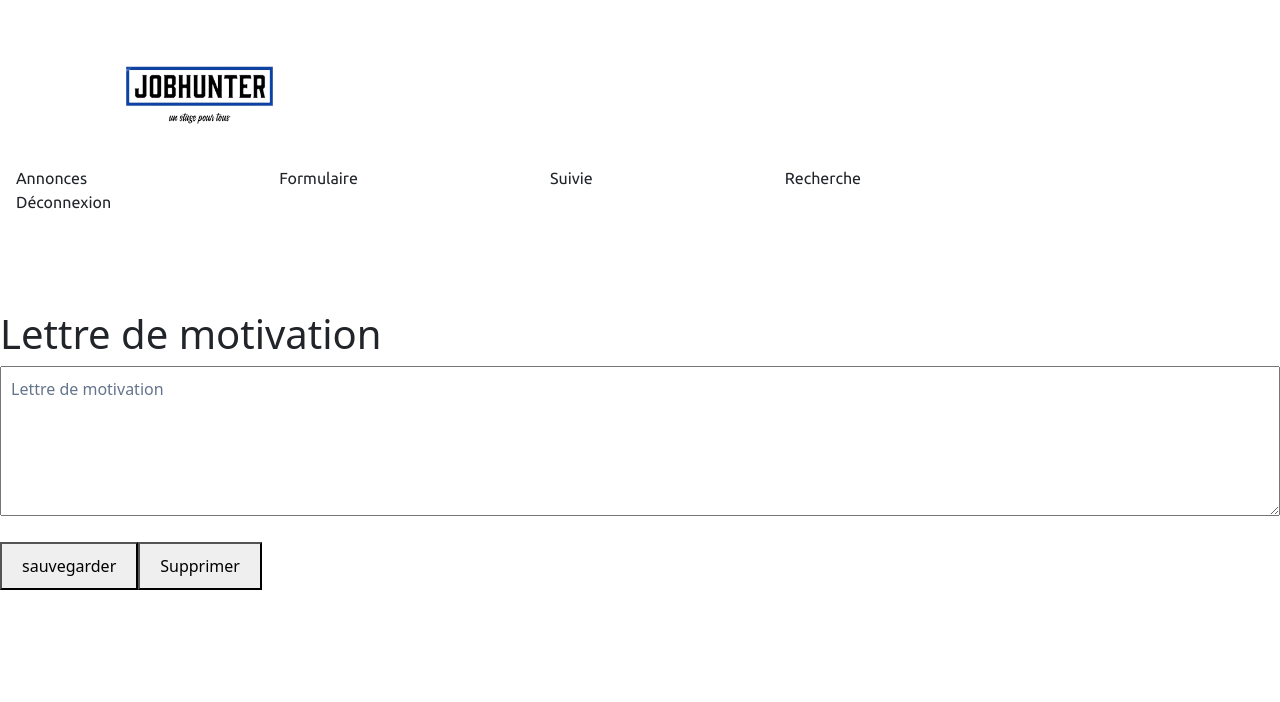
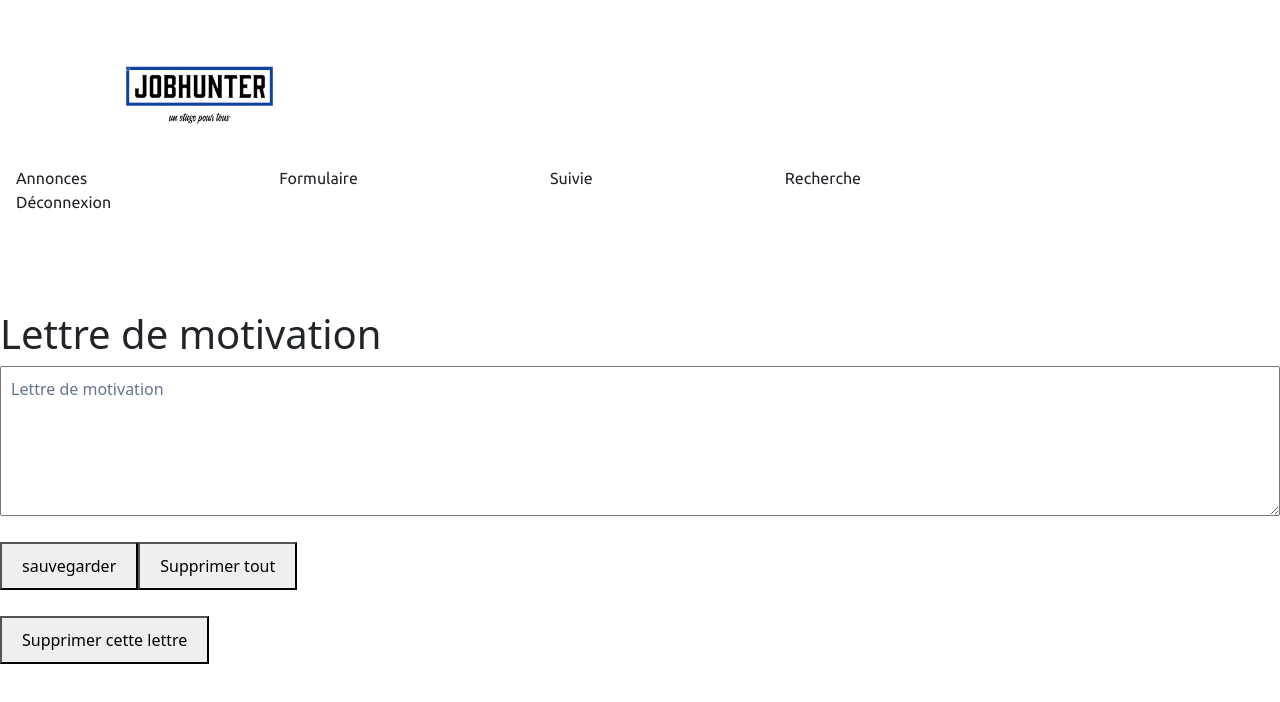
Before and after one commit to KarimHaddadi20/jobhunter, a Vue app: page /cover in a window 1280 px wide. Both pictures are taken after a click on the button "sauvegarder". Shown: the top 702 px of the page. Built offline with nearby package versions, Linux system fonts and the light colour scheme; no server answers.

Commit message:
Refactor letter deletion functionality in Cover.vue

```diff
--- a/src/components/Cover.vue
+++ b/src/components/Cover.vue
@@ -7,8 +7,11 @@
         placeholder="Lettre de motivation"
       ></textarea>
       <button @click="addLetter">sauvegarder</button>
-      <button @click="deleteLetter">Supprimer</button>
-      <p>{{ insertedLetter }}</p>
+      <button @click="deleteAllLetters">Supprimer tout</button>
+      <div v-for="(letter, index) in insertedLetters" :key="index">
+        <p>{{ letter }}</p>
+        <button @click="deleteLetter(index)">Supprimer cette lettre</button>
+      </div>
     </div>
   </div>
 </template>
@@ -22,24 +25,31 @@ const newLetter = ref({
   cover: "",
 });
 
-let insertedLetter = ref(localStorage.getItem('insertedLetter') || "");
+let insertedLetters = ref(JSON.parse(localStorage.getItem('insertedLetters')) || []);
 
 const addLetter = async () => {
   try {
     await coverletterInstance.create(newLetter.value.cover);
-    insertedLetter.value = newLetter.value.cover;
-    localStorage.setItem('insertedLetter', insertedLetter.value);
+    insertedLetters.value.push(newLetter.value.cover);
+    localStorage.setItem('insertedLetters', JSON.stringify(insertedLetters.value));
     newLetter.value.cover = "";
-    console.log("Job ajouté avec succès à la base de données");
+    console.log("Lettre de motivation ajoutée avec succès à la base de données");
   } catch (error) {
     console.error("Une erreur est survenue lors de l'ajout de la lettre de motivation à la base de données");
   }
 };
 
-const deleteLetter = () => {
+const deleteLetter = (index) => {
   if (confirm("Êtes-vous sûr de vouloir supprimer cette lettre de motivation ?")) {
-    insertedLetter.value = "";
-    localStorage.removeItem('insertedLetter');
+    insertedLetters.value.splice(index, 1);
+    localStorage.setItem('insertedLetters', JSON.stringify(insertedLetters.value));
+  }
+};
+
+const deleteAllLetters = () => {
+  if (confirm("Êtes-vous sûr de vouloir supprimer toutes les lettres de motivation ?")) {
+    insertedLetters.value = [];
+    localStorage.removeItem('insertedLetters');
   }
 };
 </script>
```
